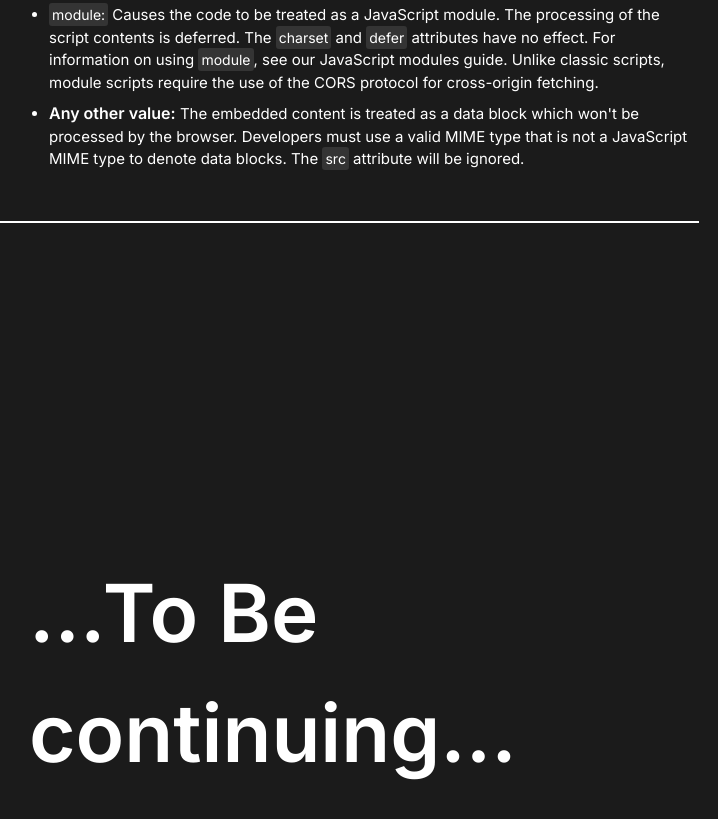
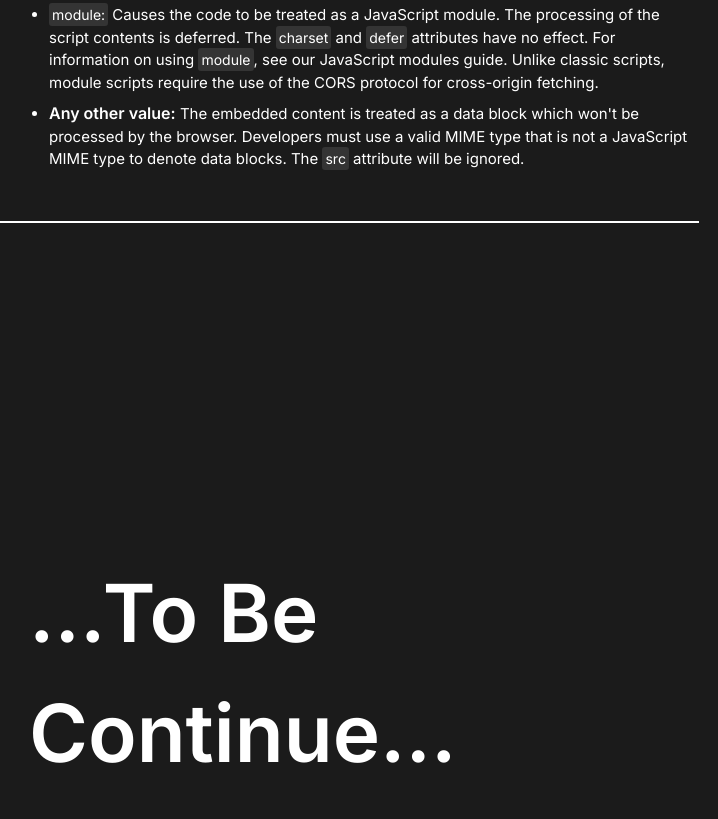
Before and after one commit to LetsCodeManh/Cheatsheet-Test, a plain HTML site: page index.html in a window 1280 px wide. Shown: the part 9346-10165 px from the top of the page, without its empty margins (291-1009 px from the left). Drawn offline with Linux system fonts and the light colour scheme.

Commit message:
A little Change

```diff
--- a/index.html
+++ b/index.html
@@ -1007,7 +1007,7 @@
       <div class="line big"></div>
 
       <div id="main-section">
-        <p class="to-be-continuing">...To Be continuing...</p>
+        <p class="to-be-continuing">...To Be Continue...</p>
       </div>
     </main>
     <footer></footer>
```
